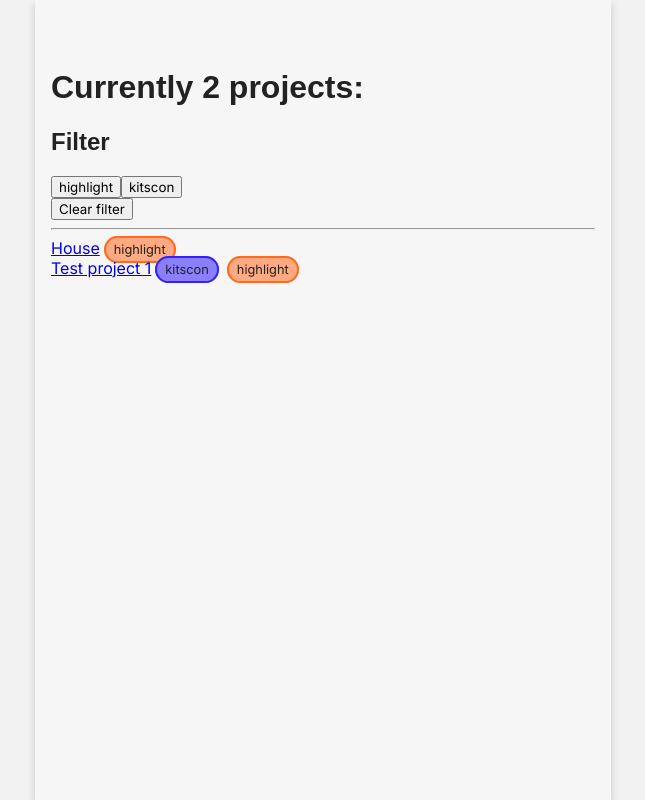
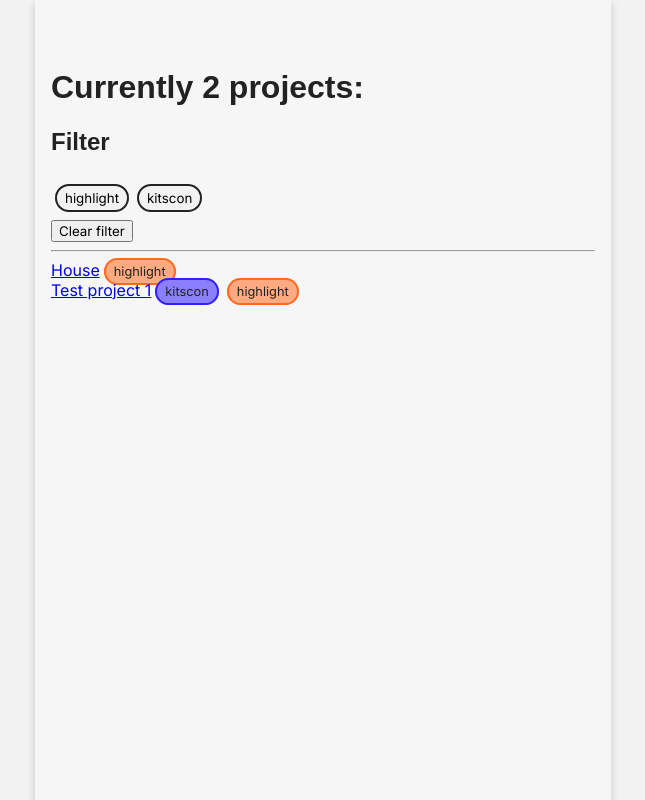
Before and after one commit to Doverstav/doverstav.dev, a Next.js app: page /projects in a window 1280 px wide. Shown: the whole page, without its empty margins (317-962 px from the left). Built offline with nearby package versions, Linux system fonts and the light colour scheme; a web font is replaced by a local one.

Commit message:
Update <FilterButton /> look

```diff
--- a/components/FilterButton/filterButton.module.css
+++ b/components/FilterButton/filterButton.module.css
@@ -1,3 +1,8 @@
-.active {
-  border: 1px solid yellow;
+.button {
+  background-color: var(--main-bg-color);
+  border: 2px solid var(--main-text-color);
+
+  padding: 0.25rem 0.5rem;
+  margin: 0.5rem 0.25rem;
+  border-radius: 50px;
 }
--- a/components/FilterButton/index.tsx
+++ b/components/FilterButton/index.tsx
@@ -1,3 +1,4 @@
+import { stringToColor } from "../../utils/colors";
 import styles from "./filterButton.module.css";
 
 interface FilterButtonProps {
@@ -11,9 +12,16 @@ export default function FilterButton({
   clickHandler,
   active,
 }: FilterButtonProps) {
+  const [activeMainColor, activeBorderColor] = stringToColor(text);
+  const activeStyle = {
+    backgroundColor: activeMainColor,
+    border: `2px solid ${activeBorderColor}`,
+  };
+
   return (
     <button
-      className={active ? styles.active : undefined}
+      className={styles.button}
+      style={active ? activeStyle : {}}
       onClick={clickHandler}
     >
       {text}
--- a/components/Layout/layout.module.css
+++ b/components/Layout/layout.module.css
@@ -1,5 +1,5 @@
 .container {
-  background-color: #f6f6f6;
+  background-color: var(--container-bg-color);
 
   max-width: 36rem;
   min-height: 100vh;
--- a/components/TagPill/index.tsx
+++ b/components/TagPill/index.tsx
@@ -1,3 +1,4 @@
+import { stringToColor } from "../../utils/colors";
 import styles from "./tagPill.module.css";
 
 export interface TagPillProps {
@@ -16,16 +17,3 @@ export function TagPill({ tagText }: TagPillProps) {
     </span>
   );
 }
-
-function stringToColor(string: string, saturation = 100, lightness = 75) {
-  let hash = 0;
-  for (let i = 0; i < string.length; i++) {
-    hash = string.charCodeAt(i) + ((hash << 5) - hash);
-    hash = hash & hash;
-  }
-
-  return [
-    `hsl(${hash % 360}, ${saturation}%, ${lightness}%)`,
-    `hsl(${hash % 360}, ${saturation}%, ${lightness * 0.75}%)`,
-  ];
-}
--- a/projects/test.md
+++ b/projects/test.md
@@ -4,6 +4,8 @@ tags:
   - kitscon
   - highlight
 ---
+
+# Some title
 
 **bold**
 
--- a/src/styles/globals.css
+++ b/src/styles/globals.css
@@ -1,3 +1,9 @@
+:root {
+  --main-bg-color: #f2f2f2;
+  --container-bg-color: #f6f6f6;
+  --main-text-color: #222222;
+}
+
 * {
   box-sizing: border-box;
 }
@@ -5,6 +11,6 @@
 html, body {
   padding: 0;
   margin: 0;
-  color: #222222;
-  background-color: #f2f2f2;
+  color: var(--main-text-color);
+  background-color: var(--main-bg-color);
 }
--- /dev/null
+++ b/utils/colors.ts
@@ -0,0 +1,16 @@
+export function stringToColor(
+  string: string,
+  saturation = 100,
+  lightness = 75
+) {
+  let hash = 0;
+  for (let i = 0; i < string.length; i++) {
+    hash = string.charCodeAt(i) + ((hash << 5) - hash);
+    hash = hash & hash;
+  }
+
+  return [
+    `hsl(${hash % 360}, ${saturation}%, ${lightness}%)`,
+    `hsl(${hash % 360}, ${saturation}%, ${lightness * 0.75}%)`,
+  ];
+}
```
